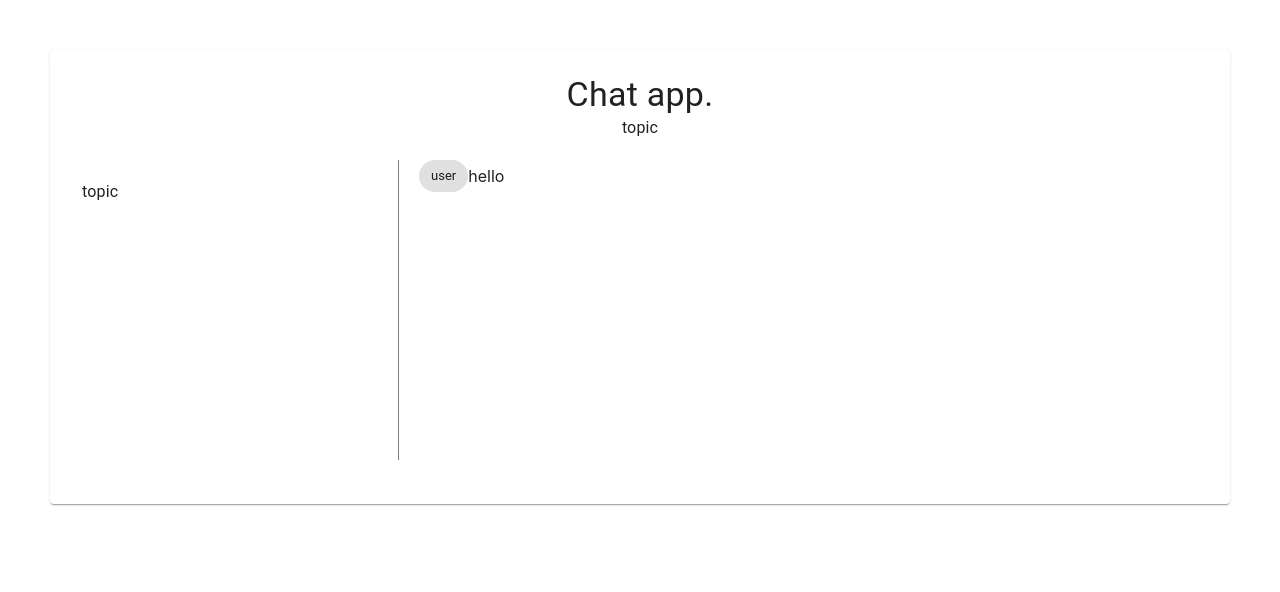
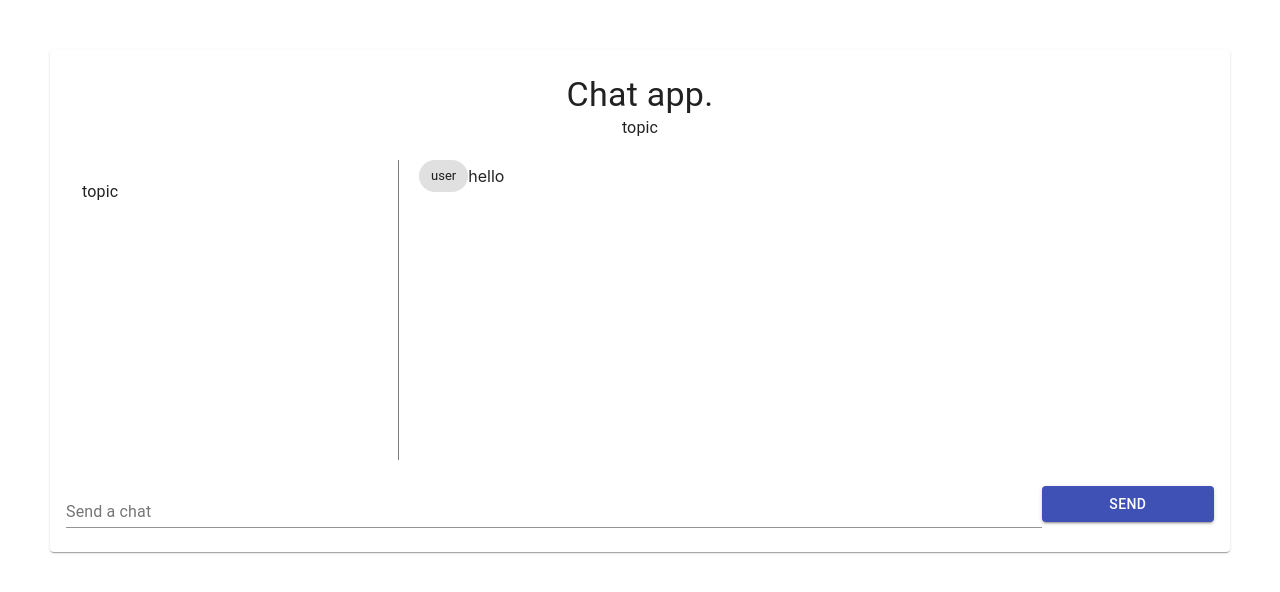
Before and after one commit to alfredo195/chat-with-react, a React (Create React App) app in the folder chat-with-react/: page / in a window 1280 px wide. Shown: the top 592 px of the page. Built offline with nearby package versions, Linux system fonts and the light colour scheme.

Commit message:
dashboard done

```diff
--- a/chat-with-react/src/Dashboard.js
+++ b/chat-with-react/src/Dashboard.js
@@ -6,6 +6,8 @@ import List from "@material-ui/core/List";
 import ListItem from "@material-ui/core/ListItem";
 import ListItemText from "@material-ui/core/ListItemText";
 import Chip from "@material-ui/core/Chip";
+import Button from "@material-ui/core/Button";
+import TextField from "@material-ui/core/TextField";
 
 const useStyles = makeStyles(theme => ({
   root: {
@@ -37,6 +39,8 @@ const useStyles = makeStyles(theme => ({
 export default function Dashboard() {
   const classes = useStyles();
 
+  const [textValue, changeTextValue] = React.useState('');
+
   return (
     <div>
       <Paper className={classes.root}>
@@ -56,15 +60,29 @@ export default function Dashboard() {
           </div>
           <div className={classes.chatWindow}>
             {[{ from: "user", msg: "hello" }].map((chat, i) => (
-              <div className={classes.flex} key = {i}>
+              <div className={classes.flex} key={i}>
                 <Chip label={chat.from} />
-                <Typography variant= "p">{chat.msg}</Typography>
+                <Typography variant="p">{chat.msg}</Typography>
               </div>
             ))}
           </div>
         </div>
 
-        <div className={classes.flex}></div>
+        <div className={classes.flex}>
+          <TextField
+            className={classes.chatBox}
+            label="Send a chat"
+            value={textValue}
+            onChange={e => changeTextValue(e.target.value)}
+          />
+          <Button
+            variant="contained"
+            color="primary"
+            className={classes.button}
+          >
+            Send
+          </Button>
+        </div>
       </Paper>
     </div>
   );
```
Also changed, not shown: chat-with-react/src/store.js (added).
